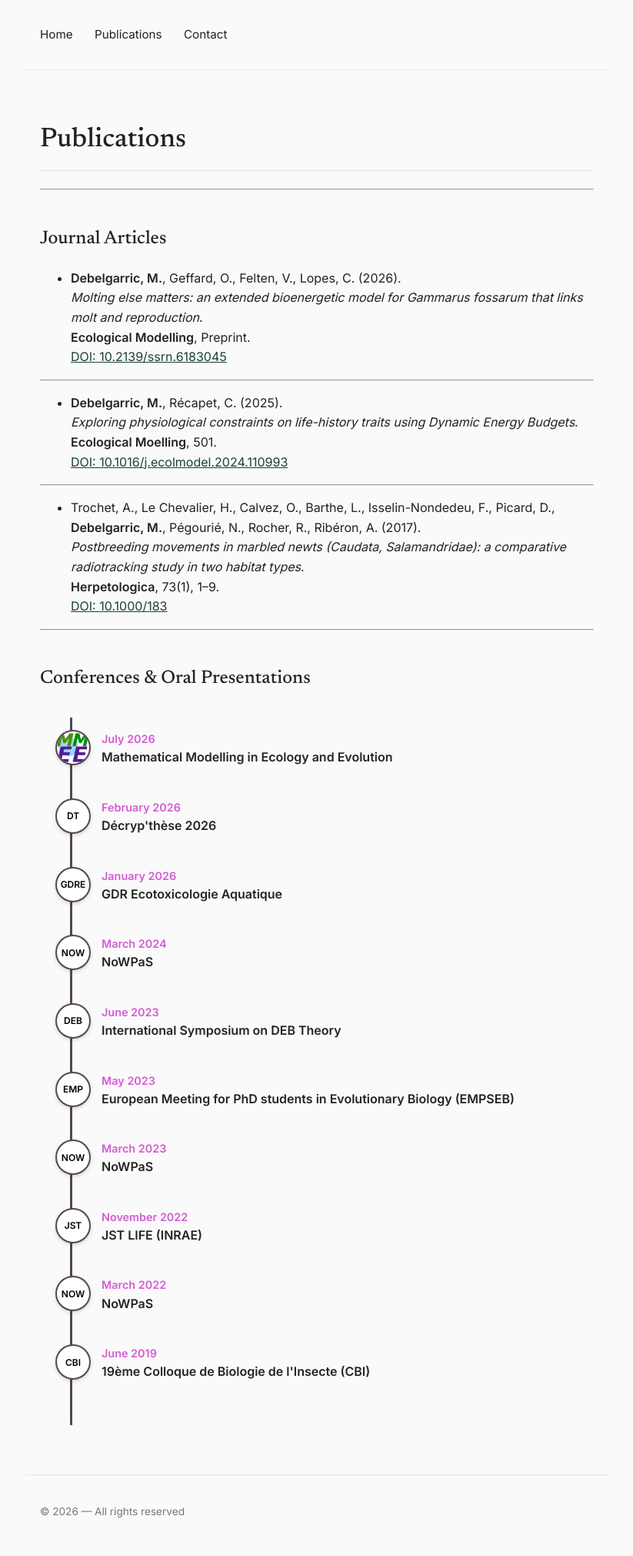
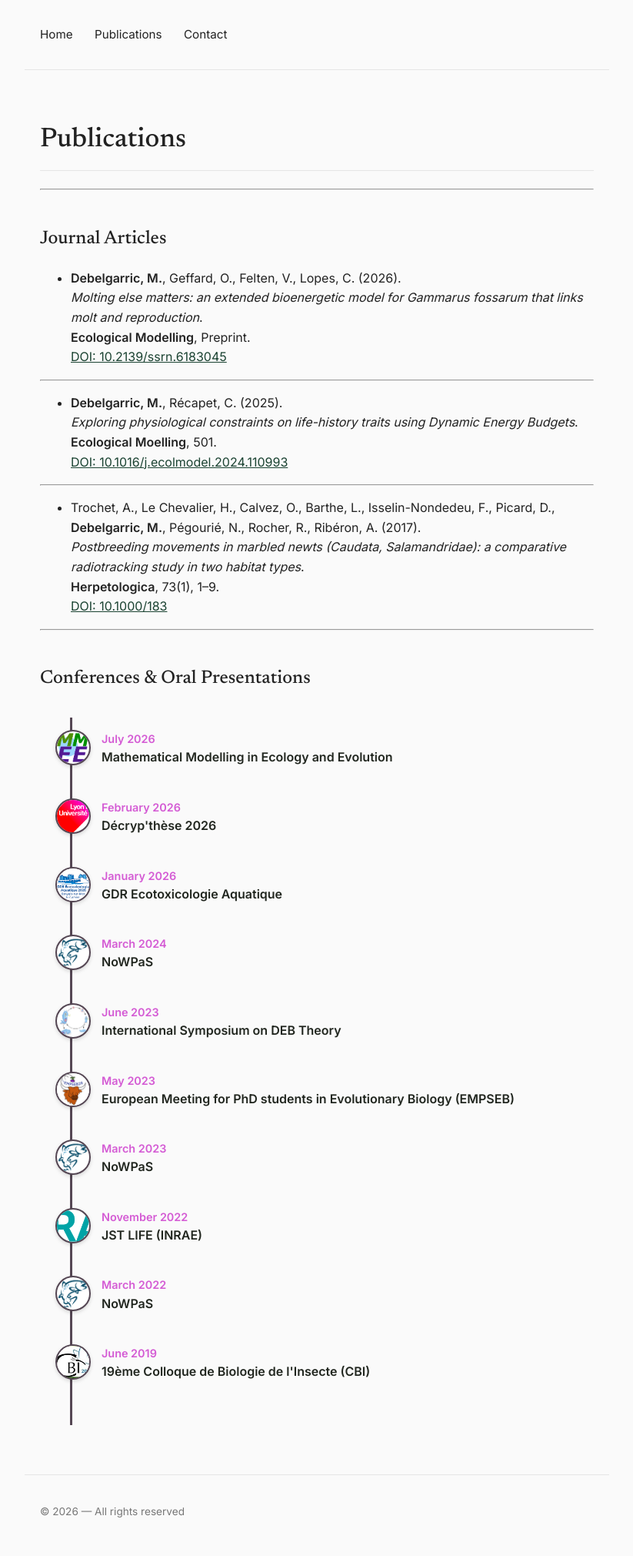
Before and after one commit to mdebelgarric/mdebelgarric.github.io, a Jekyll site: the page built from publications.md, in a window 1280 px wide. Shown: the whole page at 77% size, without its empty margins (228-1051 px from the left). Built offline with Jekyll 4.4.1, drawn with Linux system fonts in a browser that asks for light colours; part of the change alters nothing that is shown.

Commit message:
add logos confs

```diff
--- a/publications.md
+++ b/publications.md
@@ -49,7 +49,7 @@ permalink: /publications/
     content: '';
     position: absolute;
     width: 3px;
-    background-color: rgb(85, 71, 84) !important;
+    background-color: rgb(85, 71, 84);
     top: 0;
     bottom: 0;
     left: 40px;
@@ -62,7 +62,7 @@ permalink: /publications/
     padding-left: 80px;
   }
 
-  /* Badge / Logo sur la frise */
+  /* Badge / Logo sur la frise (Fond blanc + contour noir) */
   .timeline-logo {
     position: absolute;
     left: 20px;
@@ -70,14 +70,14 @@ permalink: /publications/
     width: 42px;
     height: 42px;
     border-radius: 50%;
-    background: #ffffff !important;
-    color: #000000 !important;
+    background: #ffffff;
+    color: #000000;
     display: flex;
     align-items: center;
     justify-content: center;
     font-size: 0.75rem;
     font-weight: bold;
-    border: 2px solid rgb(85, 71, 84) !important;
+    border: 2px solid rgb(85, 71, 84);
     box-shadow: 0 2px 5px rgba(0,0,0,0.15);
     z-index: 2;
     cursor: pointer;
@@ -95,28 +95,28 @@ permalink: /publications/
     transform: scale(1.15);
   }
 
-  /* Date en rose */
+  /* Contenu de base (Date et événement) */
   .timeline-date {
     font-weight: bold;
-    color: rgb(212, 91, 212) !important;
+    color: rgb(212, 91, 212);
     font-size: 0.9rem;
   }
 
   .timeline-event {
     font-size: 1rem;
     font-weight: 600;
-    color: #21261F !important;
+    color: #21261F;
   }
 
-  /* Carte d'information au survol */
+  /* Carte d'information au survol (Tooltip) */
   .timeline-card {
     display: none;
     position: absolute;
     left: 80px;
     top: 30px;
     width: 320px;
-    background: #FBFAF6 !important;
-    border: 1px solid rgb(219, 180, 224) !important;
+    background: #FBFAF6;
+    border: 1px solid rgb(219, 180, 224);
     border-radius: 6px;
     padding: 12px 16px;
     box-shadow: 0 4px 12px rgba(0,0,0,0.12);
@@ -129,8 +129,8 @@ permalink: /publications/
 
   .timeline-card .tag {
     display: inline-block;
-    background: rgb(212, 91, 212) !important;
-    color: white !important;
+    background: rgb(212, 91, 212);
+    color: white;
     font-size: 0.7rem;
     text-transform: uppercase;
     padding: 2px 8px;
@@ -139,7 +139,7 @@ permalink: /publications/
   }
 
   .timeline-card .tag.poster {
-    background: #B08947 !important;
+    background: #B08947;
   }
 
   .timeline-card .title {
@@ -155,6 +155,14 @@ permalink: /publications/
     font-style: italic;
   }
 
+  .timeline-card img.conf-img {
+    width: 100%;
+    height: 110px;
+    object-fit: cover;
+    border-radius: 4px;
+    margin-top: 8px;
+  }
+
   .timeline-card details {
     margin-top: 8px;
     border-top: 1px dashed #B7B29E;
@@ -165,7 +173,7 @@ permalink: /publications/
   .timeline-card summary {
     cursor: pointer;
     font-weight: 600;
-    color: rgb(212, 91, 212) !important;
+    color: rgb(212, 91, 212);
   }
 
   .timeline-card .abstract-text {
@@ -203,7 +211,7 @@ permalink: /publications/
 
   <!-- Feb 2026 -->
   <div class="timeline-item">
-    <div class="timeline-logo">DT</div>
+    <div class="timeline-logo"><img src="/assets/img/ucbl_logo.png" alt="Logo UCBL"></div>
     <div class="timeline-date">February 2026</div>
     <div class="timeline-event">Décryp'thèse 2026</div>
     <div class="timeline-card">
@@ -215,7 +223,7 @@ permalink: /publications/
 
   <!-- Jan 2026 -->
   <div class="timeline-item">
-    <div class="timeline-logo">GDRE</div>
+    <div class="timeline-logo"><img src="/assets/img/GDREA_logo.png" alt="Logo GDREA"></div>
     <div class="timeline-date">January 2026</div>
     <div class="timeline-event">GDR Ecotoxicologie Aquatique</div>
     <div class="timeline-card">
@@ -235,7 +243,7 @@ permalink: /publications/
 
   <!-- Mar 2024 -->
   <div class="timeline-item">
-    <div class="timeline-logo">NOW</div>
+    <div class="timeline-logo"><img src="/assets/img/nowpas_logo.png" alt="Logo NOWPAS"></div>
     <div class="timeline-date">March 2024</div>
     <div class="timeline-event">NoWPaS</div>
     <div class="timeline-card">
@@ -256,7 +264,7 @@ permalink: /publications/
 
   <!-- Jun 2023 -->
   <div class="timeline-item">
-    <div class="timeline-logo">DEB</div>
+    <div class="timeline-logo"><img src="/assets/img/DEB_logo.png" alt="Logo DEB"></div>
     <div class="timeline-date">June 2023</div>
     <div class="timeline-event">International Symposium on DEB Theory</div>
     <div class="timeline-card">
@@ -275,7 +283,7 @@ permalink: /publications/
 
   <!-- May 2023 -->
   <div class="timeline-item">
-    <div class="timeline-logo">EMP</div>
+    <div class="timeline-logo"><img src="/assets/img/EMPSEB_logo.png" alt="Logo EMPSEB"></div>
     <div class="timeline-date">May 2023</div>
     <div class="timeline-event">European Meeting for PhD students in Evolutionary Biology (EMPSEB)</div>
     <div class="timeline-card">
@@ -295,7 +303,7 @@ permalink: /publications/
 
   <!-- Mar 2023 -->
   <div class="timeline-item">
-    <div class="timeline-logo">NOW</div>
+    <div class="timeline-logo"><img src="/assets/img/nowpas_logo.png" alt="Logo NOWPAS"></div>
     <div class="timeline-date">March 2023</div>
     <div class="timeline-event">NoWPaS</div>
     <div class="timeline-card">
@@ -314,7 +322,7 @@ permalink: /publications/
 
   <!-- Nov 2022 -->
   <div class="timeline-item">
-    <div class="timeline-logo">JST</div>
+    <div class="timeline-logo"><img src="/assets/img/INRAE_logo.png" alt="Logo INRAE"></div>
     <div class="timeline-date">November 2022</div>
     <div class="timeline-event">JST LIFE (INRAE)</div>
     <div class="timeline-card">
@@ -326,7 +334,7 @@ permalink: /publications/
 
   <!-- Mar 2022 -->
   <div class="timeline-item">
-    <div class="timeline-logo">NOW</div>
+    <div class="timeline-logo"><img src="/assets/img/nowpas_logo.png" alt="Logo NOWPAS"></div>
     <div class="timeline-date">March 2022</div>
     <div class="timeline-event">NoWPaS</div>
     <div class="timeline-card">
@@ -345,7 +353,7 @@ permalink: /publications/
 
   <!-- Jun 2019 -->
   <div class="timeline-item">
-    <div class="timeline-logo">CBI</div>
+    <div class="timeline-logo"><img src="/assets/img/CBI_logo.png" alt="Logo CBI"></div>
     <div class="timeline-date">June 2019</div>
     <div class="timeline-event">19ème Colloque de Biologie de l'Insecte (CBI)</div>
     <div class="timeline-card">
```
Also changed, not shown: assets/img/CBI_logo.png (added), assets/img/DEB_logo.png (added), assets/img/EMPSEB_logo.png (added), assets/img/GDREA_logo.png (added), assets/img/INRAE_logo.png (added), assets/img/nowpas_logo.png (added), assets/img/ucbl_logo.png (added).
